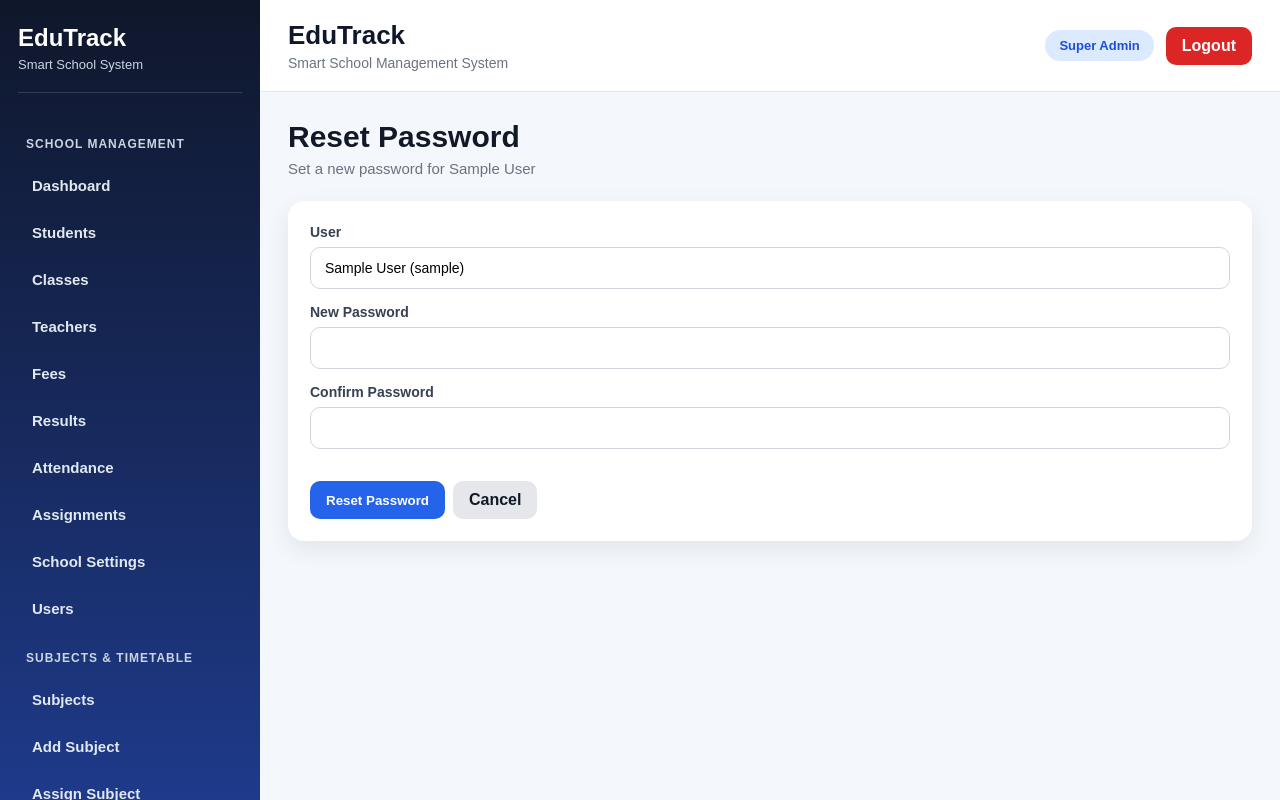
After one commit to sadziwacynthia-bot/school-system-v2, a Flask app: page /reset_user_password/5 in a window 1280 px wide. The commit adds this page. Run offline with Flask 3, Linux system fonts and the light colour scheme; a user stored in the database is signed in; tables that the repository leaves empty hold one stand-in row (values such as "Sample post"); a database or web service that is not in the repository returns one stand-in record (values such as "Sample title"); parts of the project's set-up code (start-up, migrations or seed data) failed here and were passed over; some libraries are stand-ins or nearby versions.

Commit message:
Add user management and password reset

```diff
--- a/app.py
+++ b/app.py
@@ -3075,6 +3075,68 @@ def school_profile(school_id):
         total_paid=fee_totals["total_paid"] or 0,
         total_balance=fee_totals["total_balance"] or 0
     )
+@app.route("/users")
+@login_required
+@roles_required("school_admin", "super_admin")
+def users():
+    school_id = session.get("school_id")
+    role = session.get("role")
+
+    if role == "super_admin":
+        user_list = fetch_all("""
+            SELECT u.*, s.school_name
+            FROM users u
+            LEFT JOIN schools s ON u.school_id = s.id
+            ORDER BY s.school_name, u.role, u.full_name
+        """)
+    else:
+        user_list = fetch_all("""
+            SELECT *
+            FROM users
+            WHERE school_id = ?
+            ORDER BY role, full_name
+        """, (school_id,))
+
+    return render_template("users.html", users=user_list)
+
+
+@app.route("/reset_user_password/<int:user_id>", methods=["GET", "POST"])
+@login_required
+@roles_required("school_admin", "super_admin")
+def reset_user_password(user_id):
+    school_id = session.get("school_id")
+    role = session.get("role")
+
+    if role == "super_admin":
+        user = fetch_one("SELECT * FROM users WHERE id = ?", (user_id,))
+    else:
+        user = fetch_one(
+            "SELECT * FROM users WHERE id = ? AND school_id = ?",
+            (user_id, school_id)
+        )
+
+    if not user:
+        flash("User not found or access denied.", "danger")
+        return redirect(url_for("users"))
+
+    if request.method == "POST":
+        new_password = request.form.get("new_password", "").strip()
+        confirm_password = request.form.get("confirm_password", "").strip()
+
+        if not new_password or new_password != confirm_password:
+            flash("Passwords do not match.", "danger")
+            return redirect(url_for("reset_user_password", user_id=user_id))
+
+        execute_commit(
+            "UPDATE users SET password = ? WHERE id = ?",
+            (generate_password_hash(new_password), user_id)
+        )
+
+        flash("Password reset successfully.", "success")
+        return redirect(url_for("users"))
+
+    return render_template("reset_user_password.html", user=user)
+
 @app.route("/update_school_subscription/<int:school_id>", methods=["GET", "POST"])
 @login_required
 @roles_required("super_admin")
--- a/templates/base.html
+++ b/templates/base.html
@@ -30,6 +30,7 @@
                     <a href="{{ url_for('attendance') }}" class="nav-link">Attendance</a>
                     <a href="{{ url_for('assignments') }}" class="nav-link">Assignments</a>
                     <a href="{{ url_for('school_settings') }}" class="nav-link">School Settings</a>
+                    <a href="{{ url_for('users') }}" class="nav-link">Users</a>
 
                     <div class="menu-section-title">Subjects & Timetable</div>
 
--- /dev/null
+++ b/templates/reset_user_password.html
@@ -0,0 +1,30 @@
+{% extends "base.html" %}
+{% block title %}Reset Password{% endblock %}
+{% block page_heading %}Reset Password{% endblock %}
+
+{% block content %}
+<div class="page-header">
+    <div>
+        <h2 class="page-title">Reset Password</h2>
+        <p class="page-subtitle">Set a new password for {{ user.full_name }}</p>
+    </div>
+</div>
+
+<div class="form-card">
+    <form method="POST">
+        <label>User</label>
+        <input type="text" value="{{ user.full_name }} ({{ user.username }})" readonly>
+
+        <label>New Password</label>
+        <input type="password" name="new_password" required>
+
+        <label>Confirm Password</label>
+        <input type="password" name="confirm_password" required>
+
+        <div class="action-group" style="margin-top: 18px;">
+            <button type="submit" class="btn btn-primary">Reset Password</button>
+            <a href="{{ url_for('users') }}" class="btn btn-secondary">Cancel</a>
+        </div>
+    </form>
+</div>
+{% endblock %}
```
Also changed, not shown: templates/cashbook.html (+34 -36 lines), templates/users.html (+24 -94 lines).
